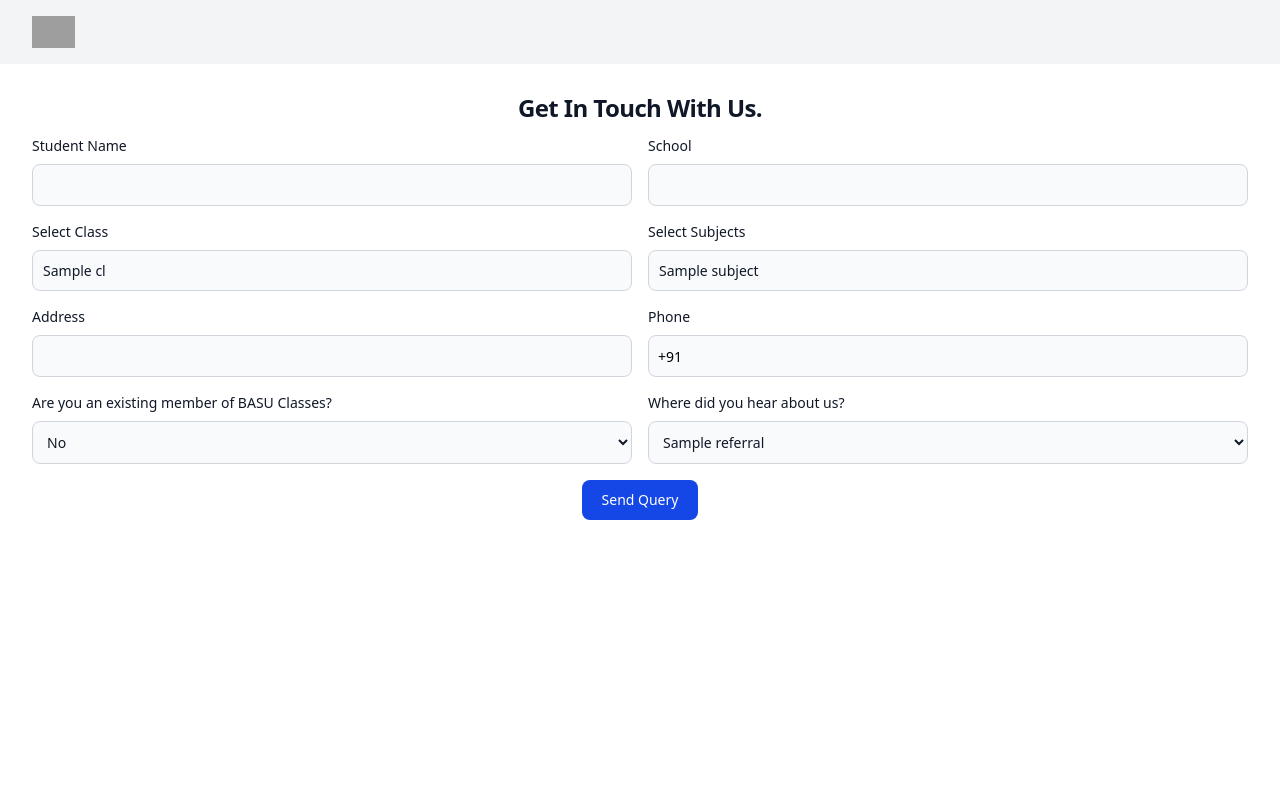
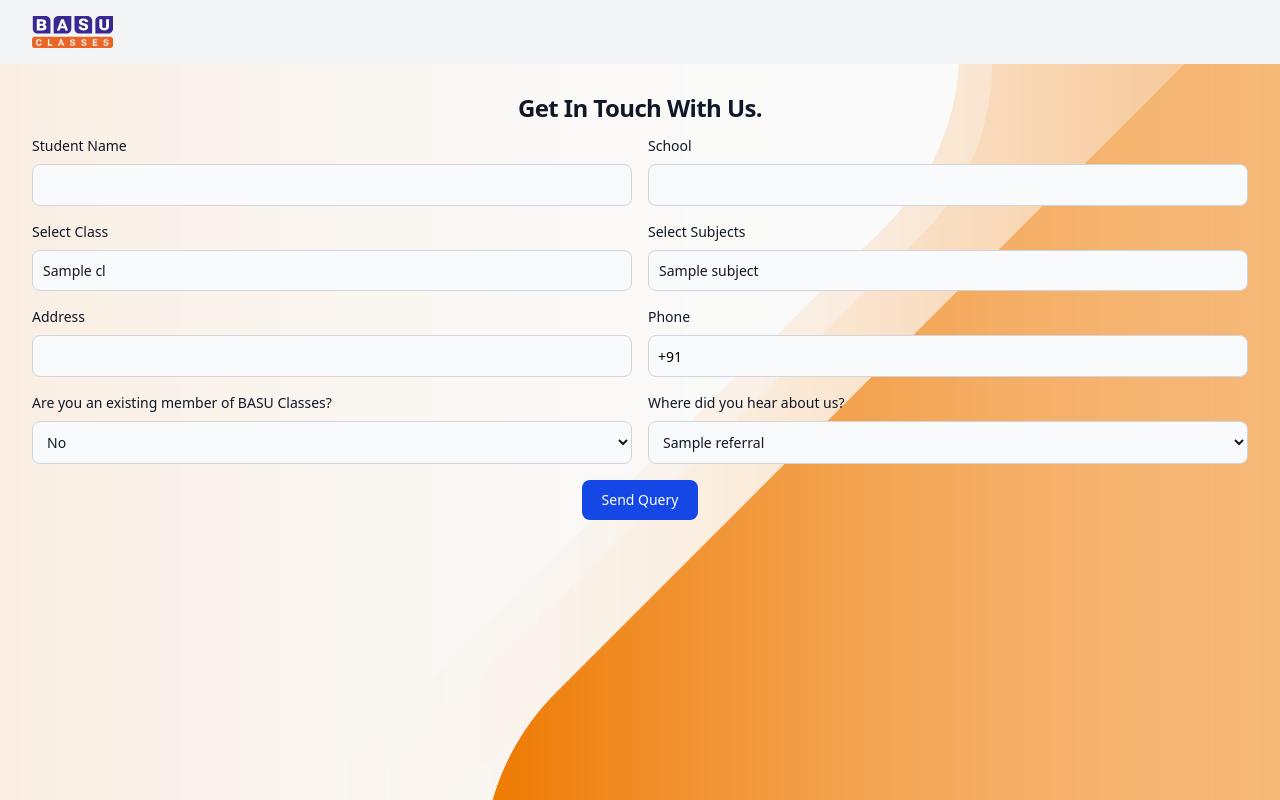
Before and after one commit to Nitinsha58/BasuSystem, a Django app: template templates/inquiry.html in a window 1280 px wide. Run offline with Django 3.2, Linux system fonts and the light colour scheme; the template is opened without the code that fills it: most values are stand-ins (such as "Sample title", 1, 10 or a date in 2020); grey boxes are pictures that could not be loaded.

Commit message:
update inquiry forms

```diff
--- a/inquiry_followup/views.py
+++ b/inquiry_followup/views.py
@@ -5,8 +5,6 @@ from collections import defaultdict
 from django.db.models import Max, Q
 from django.contrib import messages
 from django.utils.timezone import localtime, now
-
-
 
 
 from django.utils import timezone
--- a/templates/inquiry.html
+++ b/templates/inquiry.html
@@ -28,6 +29,14 @@
               transition: transform 0.25s ease-out;
               font-size: 14px;
             }
+
+            html {
+                background-image: url("{% static 'images/background.png' %}");
+                background-size: cover;
+                background-position: center;
+                background-repeat: no-repeat;
+                height: 100vh;
+            }
         </style>
     </head>
   <body>
@@ -38,7 +47,7 @@
 
               <div class="flex shrink-0 items-center">
                 <a href="https://basueducation.com" class="">
-                    <img class="h-8 w-auto" src="https://basueducation.com/static/images/BASU%20LOGO.5e3cc85845b7.svg" alt="Your Company">
+                    <img class="h-8 w-auto" src="{% static 'images/BASU.svg' %}" alt="Your Company">
                 </a>
               </div>
 
--- a/templates/navbar.html
+++ b/templates/navbar.html
@@ -1,9 +1,10 @@
+{% load static %}
 <nav class="navbar navbar-expand-lg bg-body-tertiary">
     <div class="container-fluid">
 
         <!-- Brand Logo -->
         <a class="navbar-brand" href="{% url 'staff_dashboard' %}">
-            <img src="https://basueducation.com/static/images/BASU%20LOGO.5e3cc85845b7.svg" alt="logo" width="100">
+            <img src="{% static 'images/BASU.svg' %}" alt="logo" width="100">
         </a>
 
         <!-- Toggler for smaller screens -->
--- a/templates/referral_inquiry.html
+++ b/templates/referral_inquiry.html
@@ -47,7 +47,7 @@
 
               <div class="flex shrink-0 items-center">
                 <a href="https://basueducation.com" class="">
-                    <img class="h-8 w-auto" src="https://basueducation.com/static/images/BASU%20LOGO.5e3cc85845b7.svg" alt="Your Company">
+                    <img class="h-8 w-auto" src="{% static 'images/BASU.svg' %}" alt="Your Company">
                 </a>
               </div>
 
@@ -58,7 +58,7 @@
 
     <div class="mx-auto max-w-7xl px-3 sm:px-6 lg:px-8 py-3 sm:py-6 lg:py-8">
         <div class="w-fit mx-auto">
-            <h1 class="mb-4 text-2xl font-semibold leading-none tracking-tight text-gray-900"></h1>
+            <h1 class="mb-4 text-2xl font-semibold leading-none tracking-tight text-gray-900">Shape Your Future—Start Learning Today!</h1>
         </div>
         <form class="w-full grid grid-cols-1 md:grid-cols-2 gap-4 auto-rows-auto" method="post">
           {% csrf_token %}
@@ -85,7 +85,6 @@
               {% endfor %}
             </select>
           </div>
-
 
           <div class="">
             <label for="phone" class="block mb-2 text-sm font-medium text-gray-900">Phone</label>
```
Also changed, not shown: other parts of templates/inquiry.html (+1 -0 lines), static/images/BASU.svg (added).
